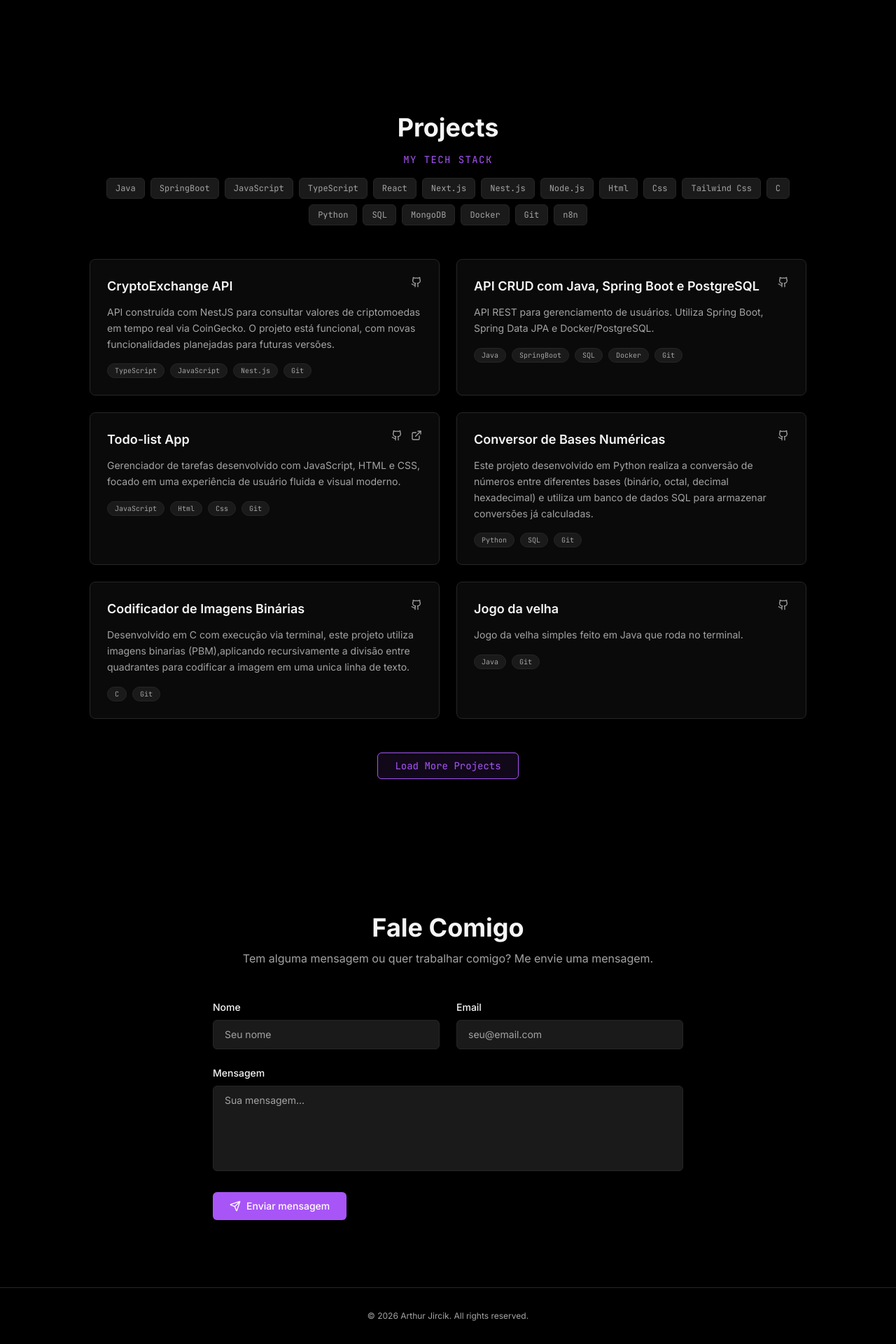
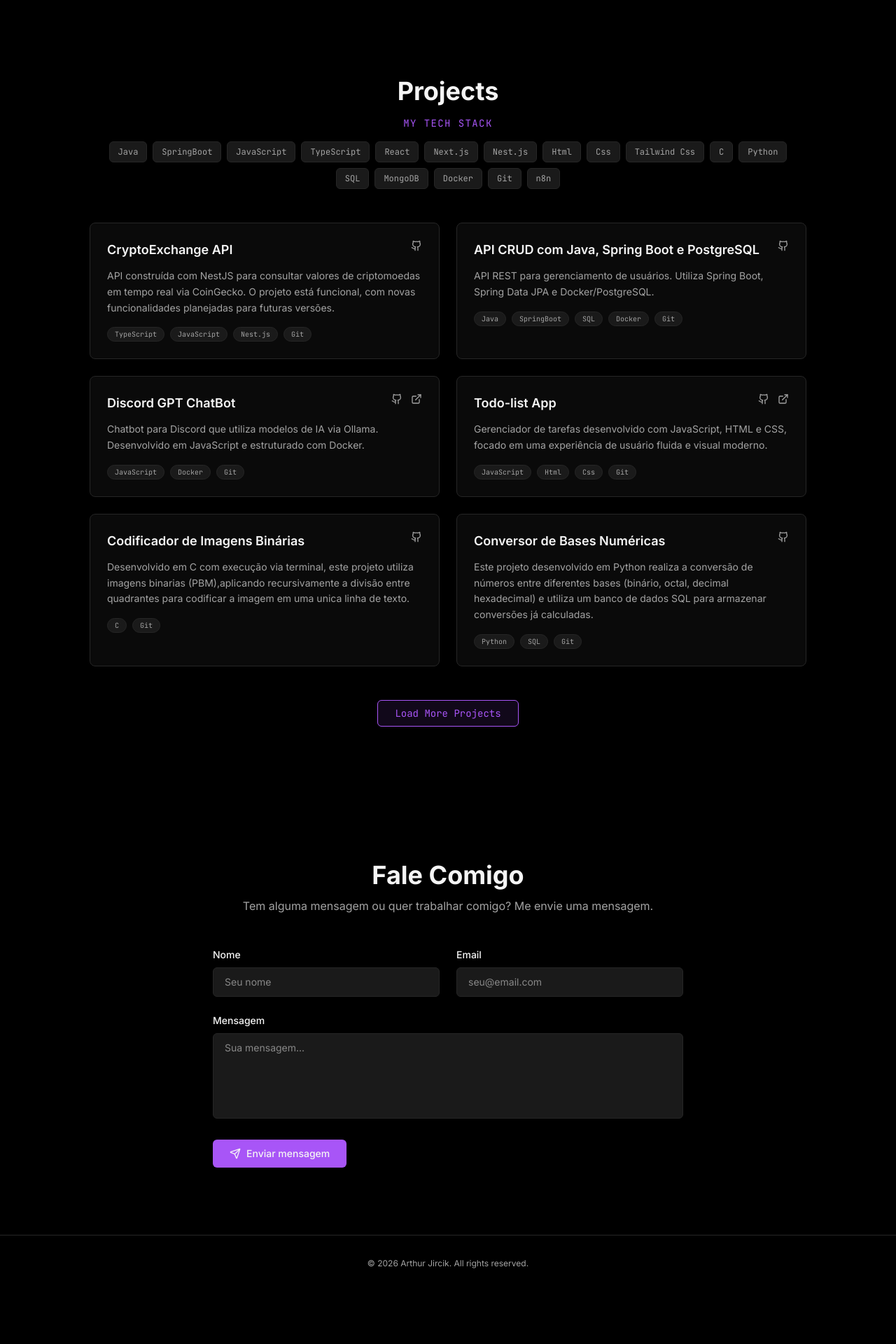
Before and after one commit to jircik/DevPortfolio, a Next.js app: page / in a window 1280 px wide. Shown: the part 1504-3424 px from the top of the page at 70% size. After the commit the page ends 3349 px from the top, so only its background shows below. Built offline with nearby package versions, Linux system fonts and the light colour scheme.

Commit message:
Atualizar redirect de mensagem para Email

```diff
--- a/components/about-section.tsx
+++ b/components/about-section.tsx
@@ -27,14 +27,14 @@ const education = [
              {/* Bio text */}
              <div className="space-y-4">
                <p className="text-muted-foreground leading-relaxed">
-                 Sou estudante de Engenharia de Software com um grande interesse por desenvolvimento Full-Stack.
+                 Sou estudante de Engenharia de Software com um grande interesse por desenvolvimento Back-End.
                  Em 2025, cursei o primeiro ano de Ciência da Computação, porém decidi mudar para Engenharia de Software por me identificar mais com o curso.
                  Atualmente, estou em busca da minha primeira oportunidade de emprego.
                </p>
                <p className="text-muted-foreground leading-relaxed">
                  Meu foco principal hoje está no ecossistema Java com Spring Boot para o desenvolvimento de APIs e,
                  recentemente, tenho buscado expandir meu repertório para o ecossistema JavaScript e seus frameworks, visando expandir meus conhecimentos tanto na area de Back-end, quanto na area de Front-end para criar interfaces para as aplicações que desenvolvo.
-                 Além do desenvolvimento tradicional, tenho explorado a criação de automações com n8n, integrando diferentes ferramentas para otimizar fluxos de trabalho e criar soluções mais eficientes.
+                 Além do desenvolvimento tradicional, tenho explorado a criação de fluxos e automações com n8n.
                </p>
                <p className="text-muted-foreground leading-relaxed">
                  Estou ansioso para aplicar meu conhecimento em um ambiente profissional onde eu possa contribuir com meus conhecimentos e evoluir como desenvolvedor Back-end.
--- a/components/contact-section.tsx
+++ b/components/contact-section.tsx
@@ -6,9 +6,20 @@ import { useState } from "react"
 export function ContactSection() {
   const [submitted, setSubmitted] = useState(false)
 
-  const handleSubmit = (e: React.FormEvent<HTMLFormElement>) => {
+  const handleSubmit = async (e: React.FormEvent<HTMLFormElement>) => {
     e.preventDefault()
+
+    const form = e.currentTarget
+    const data = new FormData(form)
+
+    await fetch("https://formsubmit.co/oarthurjircik@gmail.com", {
+      method: "POST",
+      body: data,
+    })
+
     setSubmitted(true)
+    form.reset()
+
     setTimeout(() => setSubmitted(false), 3000)
   }
 
@@ -25,58 +36,54 @@ export function ContactSection() {
           </div>
 
           <form onSubmit={handleSubmit} className="space-y-6">
+            {/* Hidden config */}
+            <input type="hidden" name="_subject" value="Nova mensagem do Portfolio!" />
+            <input type="hidden" name="_captcha" value="false" />
+
             <div className="grid gap-6 md:grid-cols-2">
               <div>
-              <label
-                htmlFor="name"
-                className="block text-sm font-medium text-foreground mb-2"
-              >
+                <label className="block text-sm font-medium mb-2">
                   Nome
                 </label>
                 <input
-                id="name"
+                    name="name"
                     type="text"
                     required
                     placeholder="Seu nome"
-                className="w-full rounded-md border border-border bg-secondary px-4 py-2.5 text-sm text-foreground placeholder:text-muted-foreground focus:border-accent focus:outline-none focus:ring-1 focus:ring-accent transition-colors"
+                    className="w-full rounded-md border border-border bg-secondary px-4 py-2.5 text-sm"
                 />
               </div>
+
               <div>
-              <label
-                htmlFor="email"
-                className="block text-sm font-medium text-foreground mb-2"
-              >
+                <label className="block text-sm font-medium mb-2">
                   Email
                 </label>
                 <input
-                id="email"
+                    name="email"
                     type="email"
                     required
                     placeholder="seu@email.com"
-                className="w-full rounded-md border border-border bg-secondary px-4 py-2.5 text-sm text-foreground placeholder:text-muted-foreground focus:border-accent focus:outline-none focus:ring-1 focus:ring-accent transition-colors"
+                    className="w-full rounded-md border border-border bg-secondary px-4 py-2.5 text-sm"
                 />
               </div>
             </div>
 
             <div>
-            <label
-              htmlFor="message"
-              className="block text-sm font-medium text-foreground mb-2"
-            >
+              <label className="block text-sm font-medium mb-2">
                 Mensagem
               </label>
               <textarea
-              id="message"
+                  name="message"
                   rows={5}
                   required
                   placeholder="Sua mensagem..."
-              className="w-full rounded-md border border-border bg-secondary px-4 py-2.5 text-sm text-foreground placeholder:text-muted-foreground focus:border-accent focus:outline-none focus:ring-1 focus:ring-accent transition-colors resize-none"
+                  className="w-full rounded-md border border-border bg-secondary px-4 py-2.5 text-sm resize-none"
               />
             </div>
 
             <button
                 type="submit"
-            className="inline-flex items-center gap-2 rounded-md bg-accent px-6 py-2.5 text-sm font-medium text-accent-foreground hover:bg-accent/90 transition-colors"
+                className="inline-flex items-center gap-2 rounded-md bg-accent px-6 py-2.5 text-sm font-medium hover:bg-accent/90 transition-colors"
             >
               {submitted ? (
                   <>
--- a/components/projects-section.tsx
+++ b/components/projects-section.tsx
@@ -11,7 +11,6 @@ const technologies = [
   "React",
   "Next.js",
   "Nest.js",
-  "Node.js",
   "Html",
   "Css",
   "Tailwind Css",
@@ -42,6 +41,14 @@ const projects = [
     live: null,
   },
   {
+    title: "Discord GPT ChatBot",
+    description:
+        "Chatbot para Discord que utiliza modelos de IA via Ollama. Desenvolvido em JavaScript e estruturado com Docker.",
+    tech: ["JavaScript", "Docker", "Git"],
+    github: "https://github.com/jircik/DiscordChatBot",
+    live: "https://discord.com/oauth2/authorize?client_id=1474823195235451042&permissions=8&integration_type=0&scope=bot",
+  },
+  {
     title: "Todo-list App",
     description:
         "Gerenciador de tarefas desenvolvido com JavaScript, HTML e CSS, focado em uma experiência de usuário fluida e visual moderno.",
@@ -50,19 +57,19 @@ const projects = [
     live: "https://jircik-todo-list.netlify.app",
   },
   {
+    title: "Codificador de Imagens Binárias",
+    description:
+        "Desenvolvido em C com execução via terminal, este projeto utiliza imagens binarias (PBM),aplicando recursivamente a divisão entre quadrantes para codificar a imagem em uma unica linha de texto.",
+    tech: ["C", "Git"],
+    github: "https://github.com/jircik/Codificador-de-Imagens-Binarias-C",
+    live: null,
+  },
+  {
     title: "Conversor de Bases Numéricas",
     description:
         "Este projeto desenvolvido em Python realiza a conversão de números entre diferentes bases (binário, octal, decimal hexadecimal) e utiliza um banco de dados SQL para armazenar conversões já calculadas.",
     tech: ["Python", "SQL", "Git"],
     github: "https://github.com/jircik/Conversor-de-bases-numericas",
-    live: null,
-  },
-  {
-    title: "Codificador de Imagens Binárias",
-    description:
-        "Desenvolvido em C com execução via terminal, este projeto utiliza imagens binarias (PBM),aplicando recursivamente a divisão entre quadrantes para codificar a imagem em uma unica linha de texto.",
-    tech: ["C", "Git"],
-    github: "https://github.com/jircik/Codificador-de-Imagens-Binarias-C",
     live: null,
   },
   {
@@ -77,17 +84,9 @@ const projects = [
     title: "Portfolio Website",
     description:
         "Este site Portifolio",
-    tech: ["TypeScript", "JavaScript", "React", "Next.js", "Node.js", "Tailwind Css", "Git"],
+    tech: ["TypeScript", "JavaScript", "React", "Next.js", "Tailwind Css", "Git"],
     github: "https://github.com/jircik/Portfolio-website",
     live: null,
-  },
-  {
-    title: "Discord GPT ChatBot",
-    description:
-        "Chatbot para Discord que utiliza modelos de IA via Ollama. Desenvolvido em JavaScript e estruturado com Docker.",
-    tech: ["JavaScript", "Docker", "Node.js", "Git"],
-    github: "https://github.com/jircik/DiscordChatBot",
-    live: "https://discord.com/oauth2/authorize?client_id=1474823195235451042&permissions=8&integration_type=0&scope=bot",
   },
 ]
 
```
Lines whose indentation alone changed are shown as unchanged.
